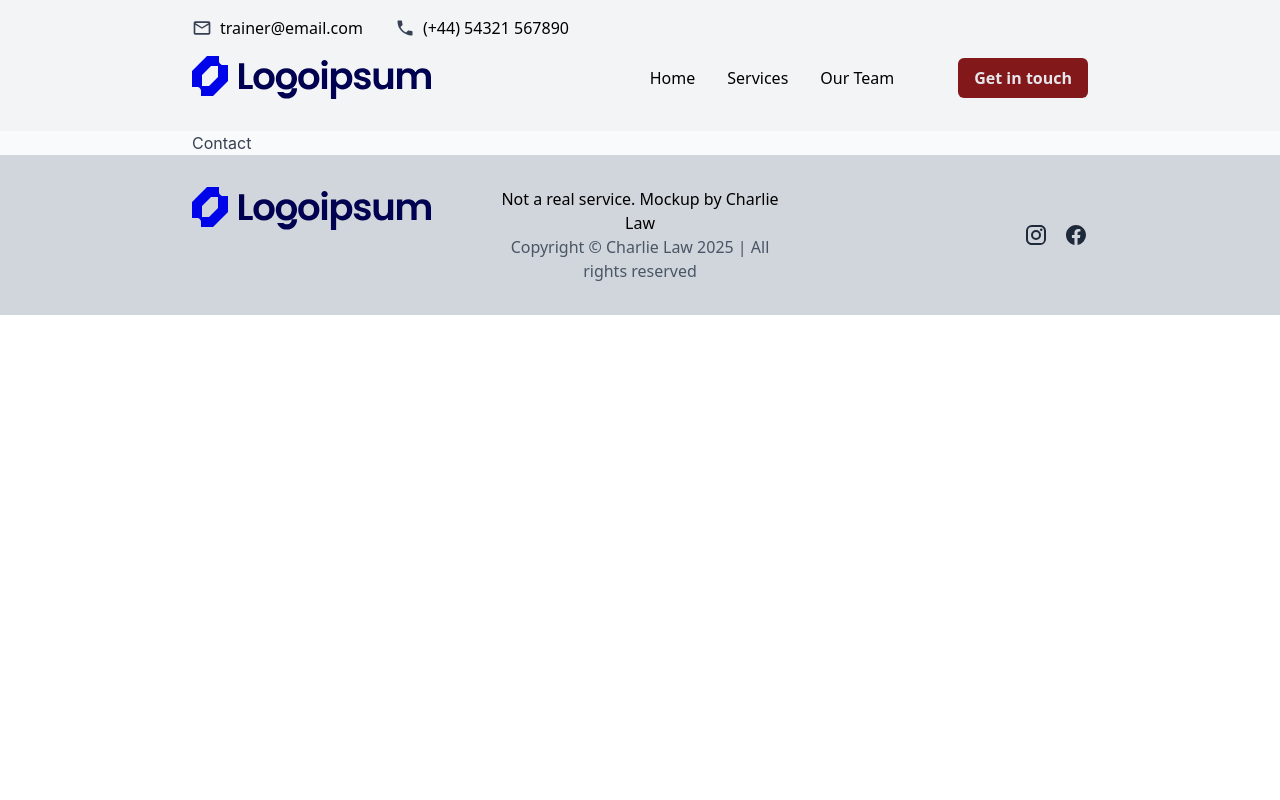
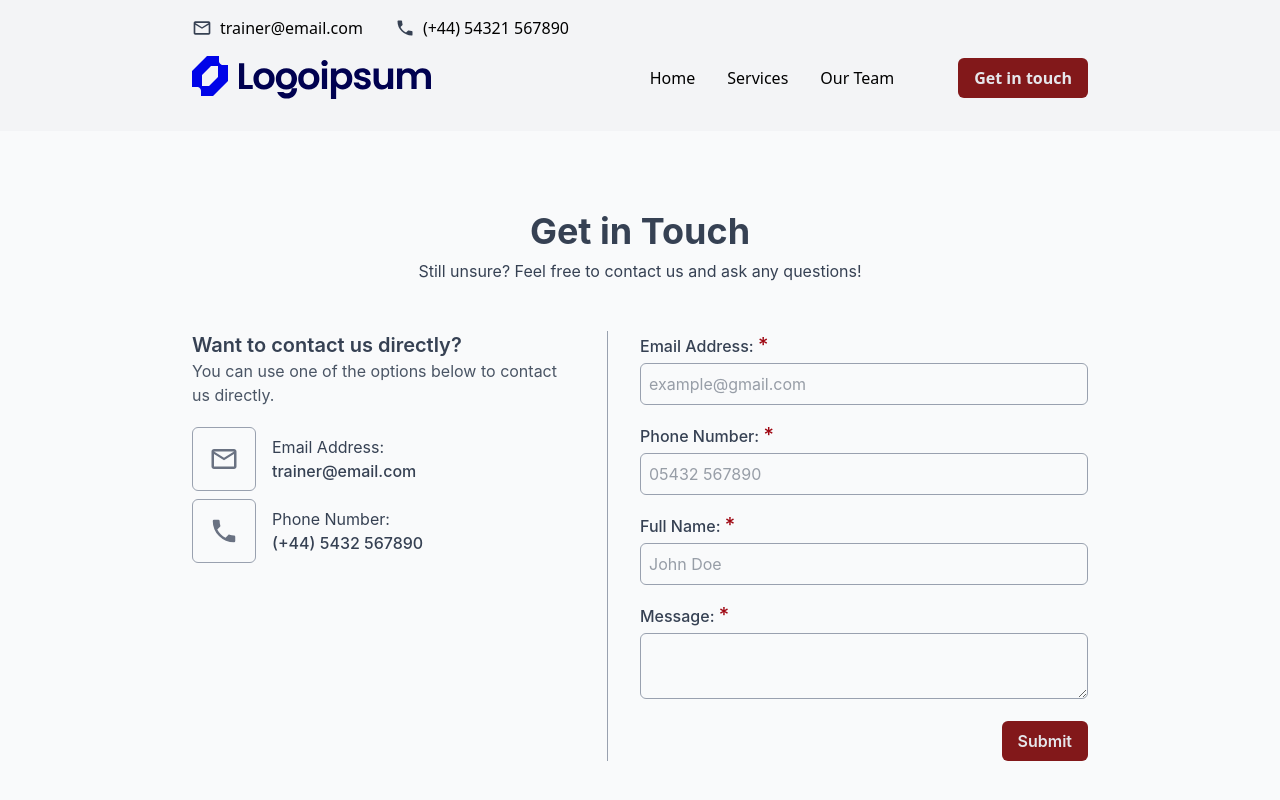
Before and after one commit to cha-law/personal-trainer-mockup, a React (Vite) app: page /contact in a window 1280 px wide. Shown: the top 800 px of the page. Built offline with nearby package versions, Linux system fonts and the light colour scheme; a web font is replaced by a local one.

Commit message:
Added contact page

```diff
--- a/src/components/global/Button.jsx
+++ b/src/components/global/Button.jsx
@@ -1,5 +1,5 @@
 export default function Button(props) {
     return (
-        <button className={`px-4 py-2 w-fit rounded-md font-semibold ${props.bg} transition delay-0.2 cursor-pointer`}>{props.content}</button>
+        <a href={props.link} className={`px-4 py-2 w-fit rounded-md font-semibold ${props.bg} transition delay-0.2 cursor-pointer`}>{props.content}</a>
     )
 }
--- a/src/components/global/ContactCTA.jsx
+++ b/src/components/global/ContactCTA.jsx
@@ -10,7 +10,7 @@ export default function ContactCTA() {
                     <h1 className="text-4xl font-bold text-white">Get In Touch</h1>
                     <p>Lorem ipsum dolor sit amet, consectetur adipiscing elit, sed do eiusmod tempor incididunt ut labore et dolore magna aliqua.</p>
                     <div className="flex gap-2">
-                        <Button content="Contact us" bg="text-red-950 bg-gray-100 hover:bg-gray-300" />
+                        <Button link="/contact" content="Contact us" bg="text-red-950 bg-gray-100 hover:bg-gray-300" />
                     </div>
                 </div>
             </div>
--- a/src/components/global/Navbar.jsx
+++ b/src/components/global/Navbar.jsx
@@ -42,7 +42,7 @@ export default function Navbar() {
                         <a href="/services" className="font-medium hover:text-gray-500 transition delay-0.2">Services</a>
                         <a href="/team" className="font-medium hover:text-gray-500 transition delay-0.2">Our Team</a>
                     </div>
-                    <Button content="Get in touch" bg="text-gray-200 bg-red-900 hover:bg-red-950" />
+                    <Button link="/contact" content="Get in touch" bg="text-gray-200 bg-red-900 hover:bg-red-950" />
                 </div>
             </div>
         </nav>
--- a/src/components/homepage/Hero.jsx
+++ b/src/components/homepage/Hero.jsx
@@ -8,8 +8,8 @@ export default function Hero() {
                     <h1 className="text-4xl font-bold text-white">Kickstart your fitness journey</h1>
                     <p>Lorem ipsum dolor sit amet, consectetur adipiscing elit, sed do eiusmod tempor incididunt ut labore et dolore magna aliqua.</p>
                     <div className="flex gap-2">
-                        <Button content="Get in touch" bg="text-red-950 bg-gray-100 hover:bg-gray-300" />
-                        <Button content="Learn more" bg="text-gray-100 hover:bg-red-900 border-solid border-1 border-gray-100" />
+                        <Button link="/contact" content="Get in touch" bg="text-red-950 bg-gray-100 hover:bg-gray-300" />
+                        <Button link="#" content="Learn more" bg="text-gray-100 hover:bg-red-900 border-solid border-1 border-gray-100" />
                     </div>
 
                 </div>
--- a/src/components/homepage/Services.jsx
+++ b/src/components/homepage/Services.jsx
@@ -5,7 +5,7 @@ export default function Services() {
         <section className="flex flex-col gap-2 place-items-center text-center py-20">
             <h1 className="text-4xl font-bold text-red-950">What I offer</h1>
             <p className="max-w-150">I offer a range of personalised services, from creating customized workout plans to working with you and helping you achieve your goals</p>
-            <Button content="See my services" bg="text-gray-200 bg-red-900 hover:bg-red-950 mb-8" />
+            <Button link="/services" content="See my services" bg="text-gray-200 bg-red-900 hover:bg-red-950 mb-8" />
 
             <div className="flex flex-wrap gap-12 place-content-center">
                 <div className="flex gap-8 shadow-lg border-solid border-1 border-gray-400 p-8 rounded-md text-start max-w-120">
--- a/src/pages/Contact.jsx
+++ b/src/pages/Contact.jsx
@@ -1,5 +1,55 @@
 export default function Contact() {
     return (
-        <h1>Contact</h1>
+        <section className="py-20 flex  flex-col place-items-center gap-2">
+            <h1 className="font-bold text-4xl">Get in Touch</h1>
+            <p>Still unsure? Feel free to contact us and ask any questions!</p>
+
+            <div className="flex gap-8 mt-10">
+                <div className="flex flex-col place-items-start">
+                    <h2 className="font-semibold text-xl">Want to contact us directly?</h2>
+                    <p className="text-gray-600 mb-5">You can use one of the options below to contact us directly.</p>
+
+                    <div className="flex gap-4 mb-2">
+                        <svg className="border-solid border-1 border-gray-400 rounded-md p-4 w-16 fill-gray-500" xmlns="http://www.w3.org/2000/svg" viewBox="0 0 24 24"><title>email-outline</title><path d="M22 6C22 4.9 21.1 4 20 4H4C2.9 4 2 4.9 2 6V18C2 19.1 2.9 20 4 20H20C21.1 20 22 19.1 22 18V6M20 6L12 11L4 6H20M20 18H4V8L12 13L20 8V18Z" /></svg>
+                        <div className="flex flex-col place-content-center">
+                            <h3>Email Address:</h3>
+                            <p className="font-medium">trainer@email.com</p>
+                        </div>
+                    </div>
+
+                    <div className="flex gap-4">
+                        <svg xmlns="http://www.w3.org/2000/svg" className="border-solid border-1 border-gray-400 rounded-md p-4 w-16 fill-gray-500" viewBox="0 0 24 24"><title>phone</title>
+                            <path d="M6.62,10.79C8.06,13.62 10.38,15.94 13.21,17.38L15.41,15.18C15.69,14.9 16.08,14.82 16.43,14.93C17.55,15.3 18.75,15.5 20,15.5A1,1 0 0,1 21,16.5V20A1,1 0 0,1 20,21A17,17 0 0,1 3,4A1,1 0 0,1 4,3H7.5A1,1 0 0,1 8.5,4C8.5,5.25 8.7,6.45 9.07,7.57C9.18,7.92 9.1,8.31 8.82,8.59L6.62,10.79Z" />
+                        </svg>
+                        <div className="flex flex-col place-content-center">
+                            <h3>Phone Number:</h3>
+                            <p className="font-medium">(+44) 5432 567890</p>
+                        </div>
+                    </div>
+                </div>
+
+                <div className="w-[1px] bg-gray-400"></div>
+
+                <form action="#" className="flex flex-col gap-4 w-full max-w-md">
+                    <div>
+                        <label htmlFor="email" className="font-medium">Email Address: <span className="text-xl text-red-800">*</span></label>
+                        <input type="email" id="email" name="email" placeholder="example@gmail.com" className="mt-1 w-full p-2 border border-gray-400 rounded-md focus:outline-none focus:ring-2 focus:ring-red-950" required />
+                    </div>
+                    <div>
+                        <label htmlFor="number" className="font-medium">Phone Number: <span className="text-xl text-red-800">*</span></label>
+                        <input type="number" id="number" name="number" placeholder="05432 567890" className="mt-1 w-full p-2 border border-gray-400 rounded-md focus:outline-none focus:ring-2 focus:ring-red-950" required />
+                    </div>
+                    <div>
+                        <label htmlFor="name" className="font-medium">Full Name: <span className="text-xl text-red-800">*</span></label>
+                        <input type="text" id="name" name="name" placeholder="John Doe" className="mt-1 w-full p-2 border border-gray-400 rounded-md focus:outline-none focus:ring-2 focus:ring-red-950" required />
+                    </div>
+                    <div>
+                        <label htmlFor="message" className="font-medium">Message: <span className="text-xl text-red-800">*</span></label>
+                        <textarea name="message" id="message" className="max-h-90 min-h-10 mt-1 w-full p-2 border border-gray-400 rounded-md focus:outline-none focus:ring-2 focus:ring-red-950"></textarea>
+                    </div>
+                    <button type="submit" className="place-self-end px-4 py-2 w-fit rounded-md text-gray-200 bg-red-900 hover:bg-red-950 font-semibold transition delay-0.2 cursor-pointer">Submit</button>
+                </form>
+            </div>
+        </section>
     )
 }
```
